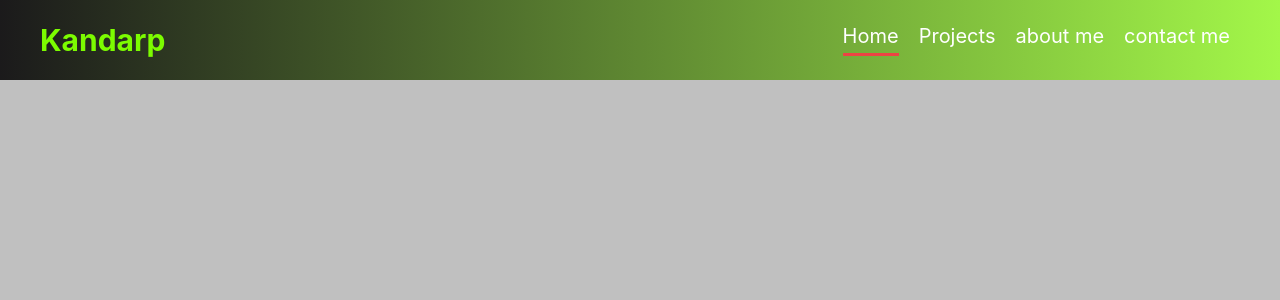
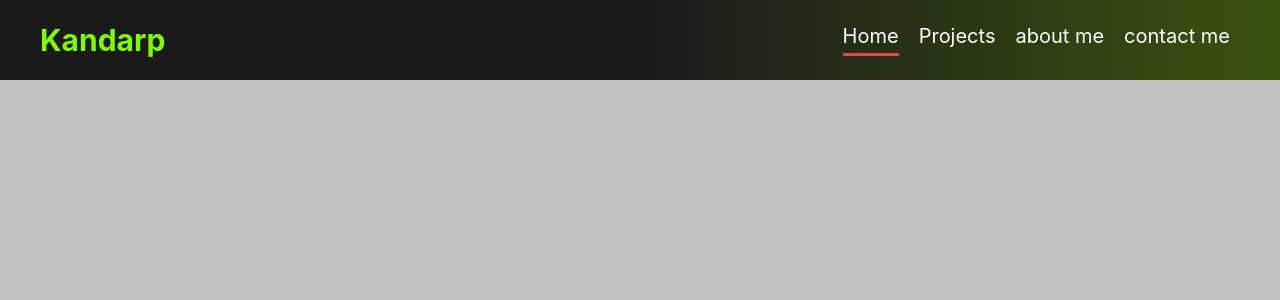
Before and after one commit to kandarp43/portfolio-NEXT, a Next.js app: page / in a window 1280 px wide. Shown: the top 300 px of the page. Built offline with nearby package versions, Linux system fonts and the light colour scheme.

Commit message:
Navbar styling

```diff
--- a/Components/NavBar/NavBar.js
+++ b/Components/NavBar/NavBar.js
@@ -15,9 +15,7 @@ function NavBar() {
       <div className='nav-title'>Kandarp</div>
       <div className='nav-routes'>
         <div className={isActive('/')}>
-          <Link href='/' draggable='false'>
-            Home
-          </Link>
+          <Link href='/'>Home</Link>
         </div>
         <div className={isActive('/projects')}>
           <Link href='/projects'> Projects</Link>
--- a/Components/NavBar/navbar.css
+++ b/Components/NavBar/navbar.css
@@ -4,7 +4,7 @@
   justify-content: space-between;
   padding: 15px 40px;
   height: 10vh;
-  background: linear-gradient(90deg, #1b1a1b,#a3f749);
+  background: linear-gradient(90deg, #1b1a1b 50%, #3a530e);
   color: #fff;
   font-size: 20px;
 }
```
